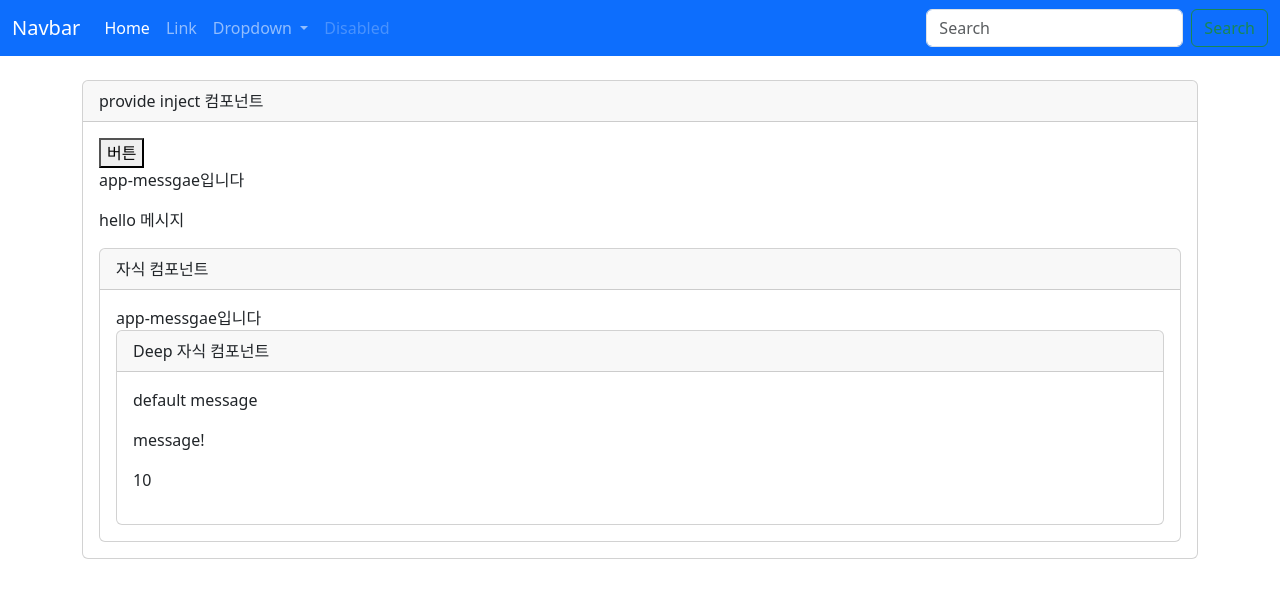
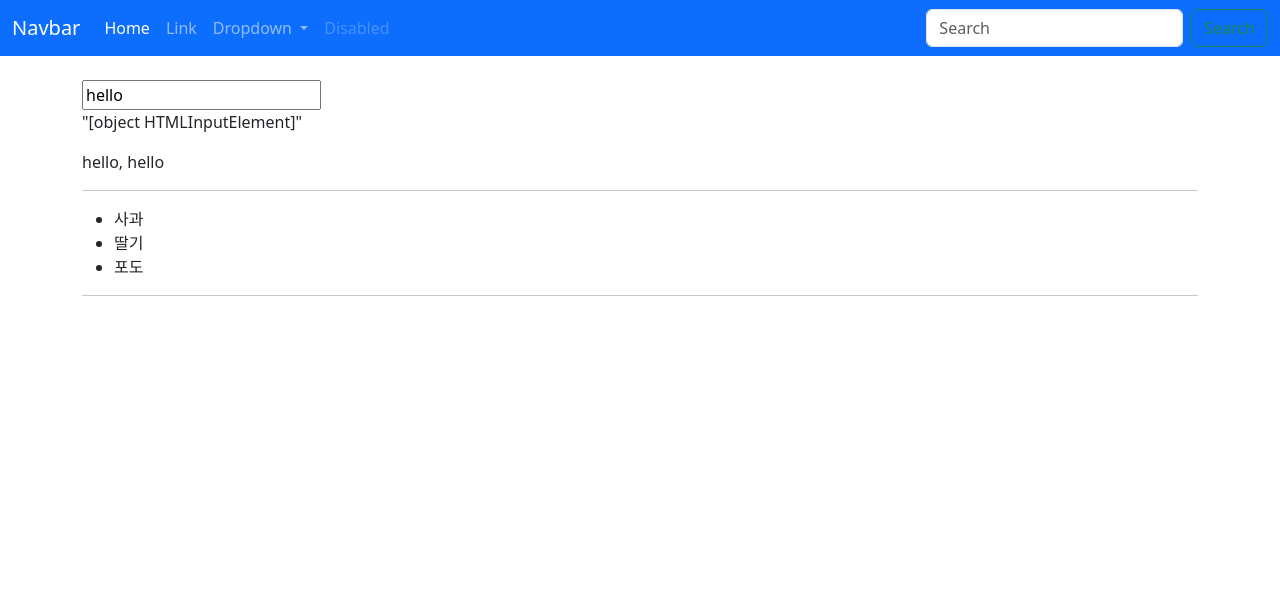
Before and after one commit to lyju777/vue3-study, a Vue app: page / in a window 1280 px wide. Shown: the top 598 px of the page. Built offline with nearby package versions, Linux system fonts and the light colour scheme.

Commit message:
Template Refs

```diff
--- /dev/null
+++ b/src/components/TemplateRefs.vue
@@ -0,0 +1,42 @@
+<template>
+  <div class="container py-4">
+    <input type="text" ref="input" />
+    <p>{{ input }}</p>
+    <p v-if="input">{{ input.value }}, {{ $refs.input.value }}</p>
+    <hr />
+
+    <ul>
+      <li v-for="fruit in fruits" :key="fruit" ref="itemRefs">{{ fruit }}</li>
+    </ul>
+    <hr />
+    <TemplateRefsChild ref="child"></TemplateRefsChild>
+  </div>
+</template>
+
+<script>
+import { onMounted, ref } from 'vue'
+import TemplateRefsChild from './TemplateRefsChild.vue'
+
+export default {
+  components: {
+    TemplateRefsChild
+  },
+  setup() {
+    const input = ref(null)
+    console.log('onMounted:', input.value)
+    onMounted(() => {
+      input.value.value = 'hello'
+      console.log('onMounted:', input.value)
+
+      itemRefs.value.forEach((item) => console.log('item:', item.textContent))
+    })
+    const fruits = ref(['사과', '딸기', '포도'])
+    const itemRefs = ref([])
+
+    const child = ref(null)
+    return { input, fruits, itemRefs, child }
+  }
+}
+</script>
+
+<style lang="scss" scoped></style>
--- /dev/null
+++ b/src/components/TemplateRefsChild.vue
@@ -0,0 +1,19 @@
+<template>
+  <div></div>
+</template>
+
+<script>
+import { ref } from 'vue'
+
+export default {
+  setup() {
+    const message = ref('hello')
+    const sayHello = () => {
+      alert(message.value)
+    }
+    return { message, sayHello }
+  }
+}
+</script>
+
+<style lang="scss" scoped></style>
--- a/src/components/TheView.vue
+++ b/src/components/TheView.vue
@@ -1,15 +1,15 @@
 <template>
   <main>
-    <ProvideInject></ProvideInject>
+    <TemplateRefs></TemplateRefs>
   </main>
 </template>
 
 <script>
-import ProvideInject from './ProvideInject.vue'
+import TemplateRefs from './TemplateRefs.vue'
 
 export default {
   components: {
-    ProvideInject
+    TemplateRefs
   },
   setup() {
     return {}
```
